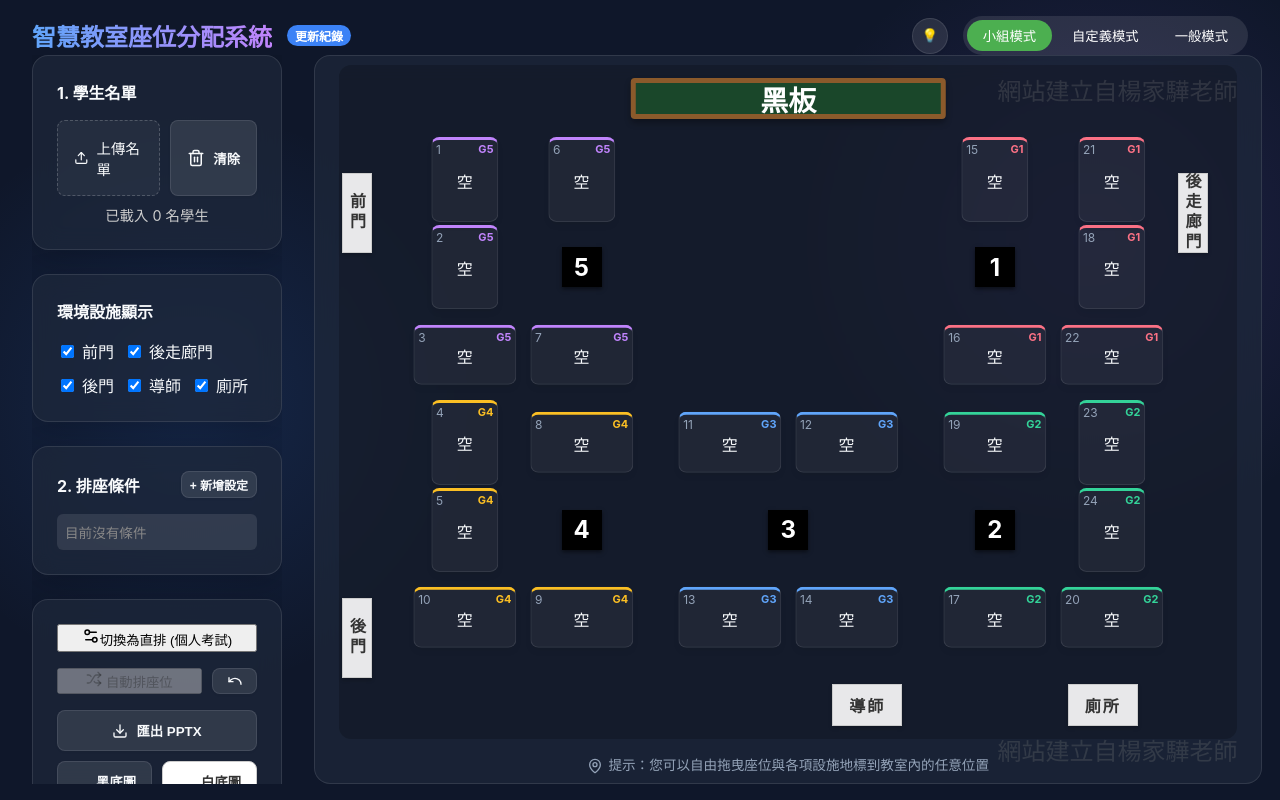
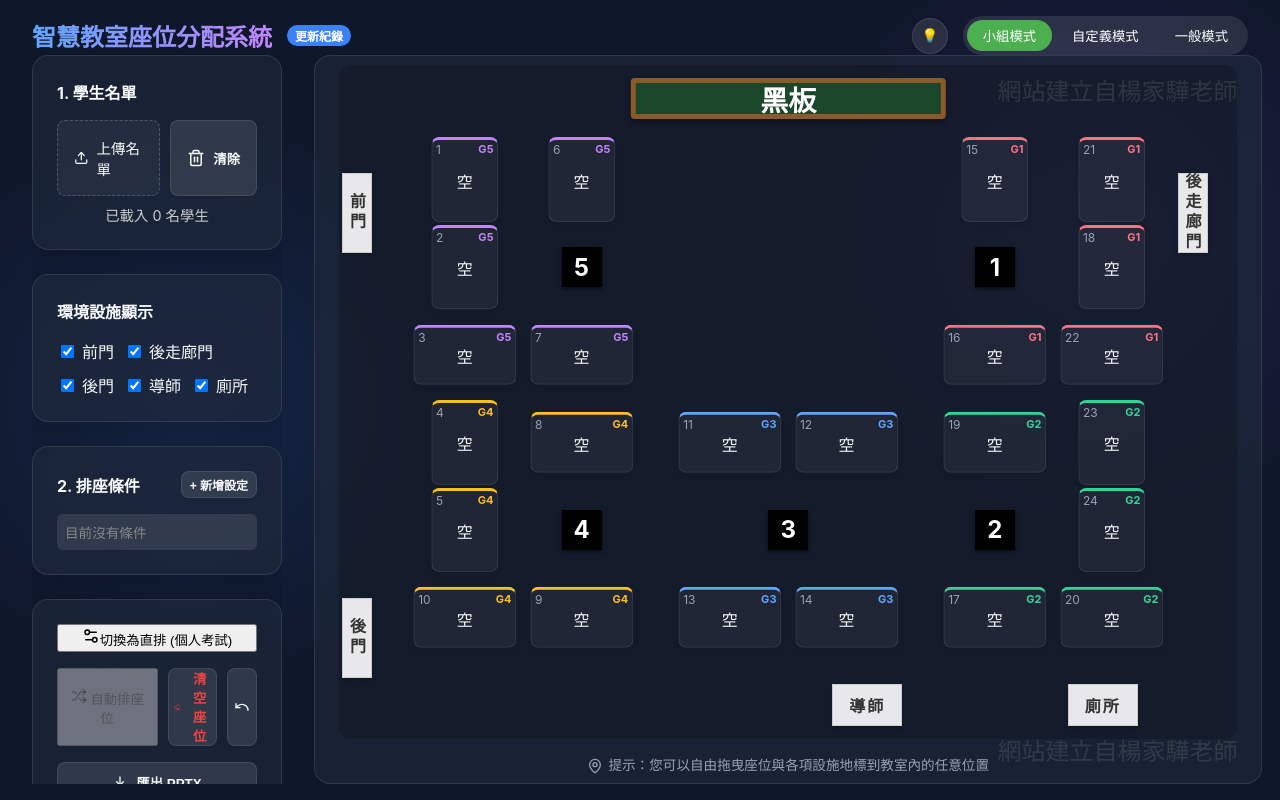
Before and after one commit to chy23/AUTO_SA, a React (Vite) app: page / in a window 1280 px wide. Built offline with nearby package versions, Linux system fonts and the light colour scheme.

Commit message:
Feat: add clear seats button to allow clearing assignments without removing students

```diff
--- a/src/components/Sidebar.jsx
+++ b/src/components/Sidebar.jsx
@@ -1,5 +1,5 @@
 import React from 'react';
-import { Upload, Shuffle, Download, Settings2, Trash2, Image as ImageIcon, Undo } from 'lucide-react';
+import { Upload, Shuffle, Download, Settings2, Trash2, Image as ImageIcon, Undo, Eraser } from 'lucide-react';
 import { parseFile } from '../utils/fileUtils';
 import { exportToPPTX, exportToJPEG } from '../utils/exportUtils';
 
@@ -336,6 +336,19 @@ export default function Sidebar({
           <button className="action-btn primary" onClick={handleAssign} disabled={isAssigning || students.length === 0} style={{ flex: 3 }}>
              <Shuffle size={16} /> 自動排座位
           </button>
+          <button
+             className="secondary-btn"
+             onClick={() => {
+                if (window.confirm("確定要清空所有已排好的座位嗎？（不會清除左側的學生名單）\n\n提示：如果您有手動鎖定的座位，它們也會一併被清空。")) {
+                  setAssignments([]);
+                }
+             }}
+             disabled={assignments.length === 0}
+             style={{ flex: 1, padding: '0 5px', color: '#ef4444' }}
+             title="清空所有排好的座位"
+          >
+             <Eraser size={16} /> 清空座位
+          </button>
           <button className="secondary-btn" onClick={undo} disabled={!canUndo} style={{ flex: 1, padding: 0 }} title="復原上一步 (手動移動或洗牌)">
              <Undo size={16} />
           </button>
--- a/src/data/changelog.json
+++ b/src/data/changelog.json
@@ -1,4 +1,13 @@
 [
+  {
+    "version": "v1.0.88",
+    "hash": "c20daf2f0cf2853027b9684c7097ae49ed9ae5e1",
+    "date": "2026-08-14T17:08:20+08:00",
+    "type": "bugfix",
+    "isBugFix": true,
+    "title": "correct import error in changelog generator that caused manual translations to be overwritten",
+    "details": ""
+  },
   {
     "version": "v1.0.87",
     "hash": "0c97f8495f93d9c38cae56043b3345daa01d01eb",
```
